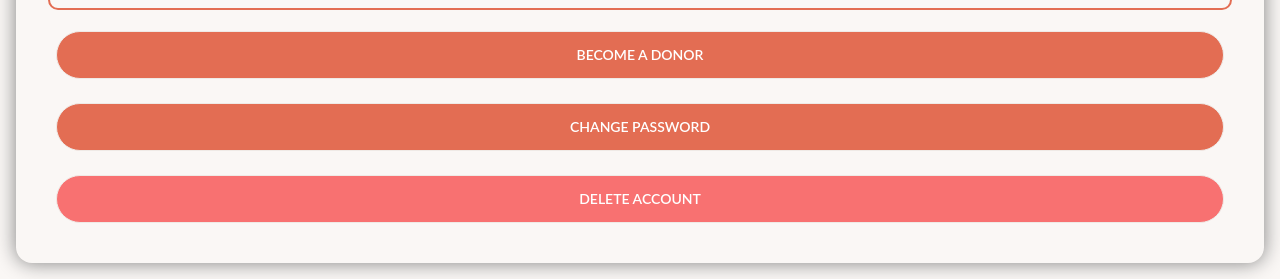
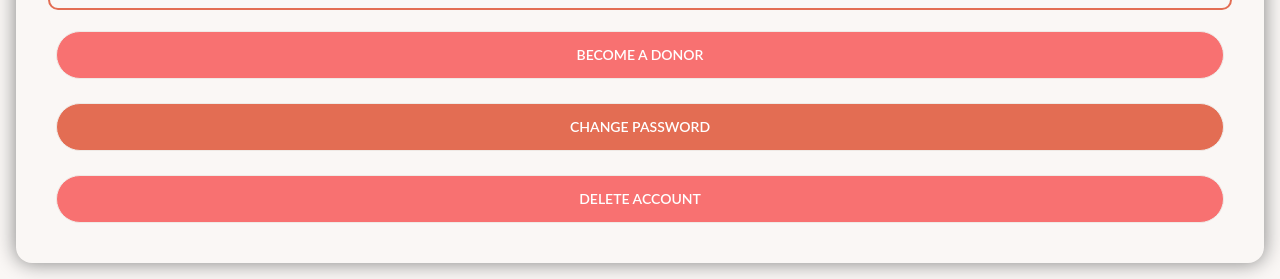
Before and after one commit to X-Irrelevant-X/BloodAid, a Flask app: page /user_profile in a window 1280 px wide. Shown: the part 703-982 px from the top of the page. Run offline with Flask 3, Linux system fonts and the light colour scheme; a user stored in the database is signed in; data comes from the database, SQL or seed files in the repository; both versions use the stored data as it was after the commit; parts of the project's set-up code (start-up, migrations or seed data) failed here and were passed over; some libraries are stand-ins or nearby versions.

Commit message:
donor status working

```diff
--- a/BA/templates/user_profile.html
+++ b/BA/templates/user_profile.html
@@ -55,11 +55,11 @@
               <p class="output-box"><strong>Blood Group:</strong> {{ user['blood_group'] }}</p>
 
               {% if is_donor %}
-              <label for="removeDonorModal" class="btn bg-[#e36d53] text-white m-2 text-center">
+              <label for="removeDonorModal" class="btn bg-red-400 text-white m-2 text-center">
                 You are a Donor
               </label>
               {% else %}
-              <a href="{{ url_for('donation_form') }}" class="btn bg-[#e36d53] text-white m-2 text-center">
+              <a href="{{ url_for('donation_form') }}" class="btn bg-red-400 text-white m-2 text-center">
                 Become a Donor
               </a>
               {% endif %}
@@ -71,7 +71,7 @@
                   <h2 class="text-xl font-semibold mb-4">Remove Donor Status?</h2>
                   <p class="mb-4">Are you sure you want to remove your donor status?</p>
                   <div class="flex justify-between">
-                    <form method="POST" action="#">
+                    <form method="POST" action="{{ url_for('remove_donor_view') }}">
                       <button type="submit" class="bg-red-600 text-white px-4 py-2 rounded">Yes, Remove</button>
                     </form>
                     <label for="removeDonorModal" class="bg-gray-300 px-4 py-2 rounded cursor-pointer">Cancel</label>
--- a/BA/urls.py
+++ b/BA/urls.py
@@ -12,6 +12,7 @@ app.add_url_rule('/logout', view_func=logout, endpoint='logout')
 app.add_url_rule('/userhome', view_func=user_home, endpoint='user_home')
 app.add_url_rule('/user_profile', view_func=user_profile)
 
+app.add_url_rule('/remove_donor', 'remove_donor_view', remove_donor_view, methods=['POST'])
 app.add_url_rule('/change_password', 'change_password', change_password, methods=['GET', 'POST'])
 app.add_url_rule('/delete_account', 'delete_account', delete_account, methods=['GET', 'POST'])
 app.add_url_rule('/report_user', view_func=report_user, methods=['GET', 'POST'])
--- a/BA/views.py
+++ b/BA/views.py
@@ -251,6 +251,14 @@ def donation_view():
 
     return render_template('donation_form.html')
 
+def remove_donor_view():
+    if 'username' not in session:
+        return redirect(url_for('login'))
+
+    username = session['username']
+    remove_donor(username)
+    flash('You have been removed from the donor list.', 'info')
+    return redirect(url_for('user_profile'))
 
 def donor_list():
     donors = get_donor_list()
```
Also changed, not shown: BA/zDB.sqlite3.
